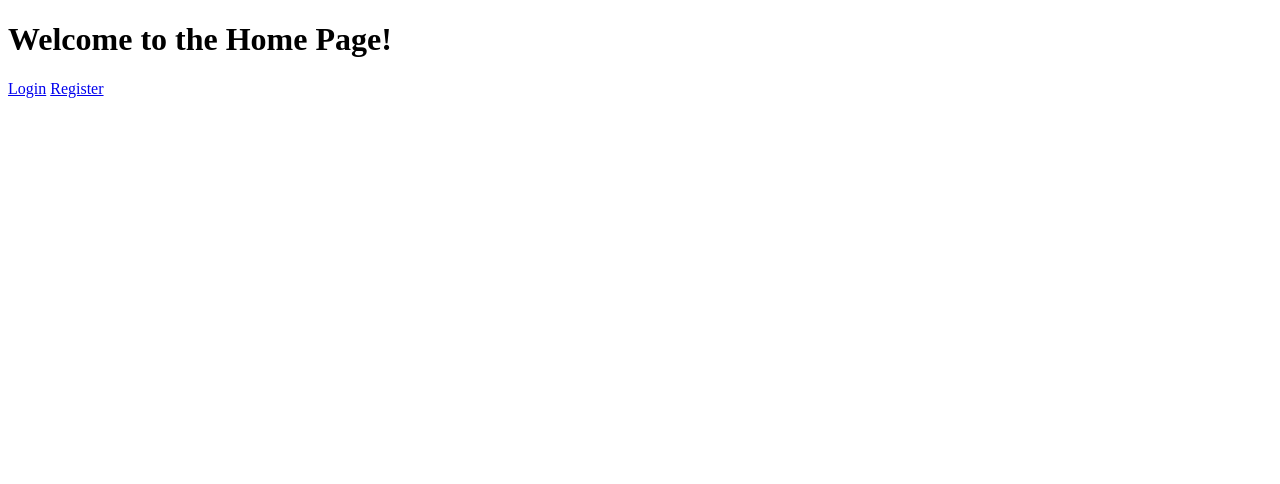
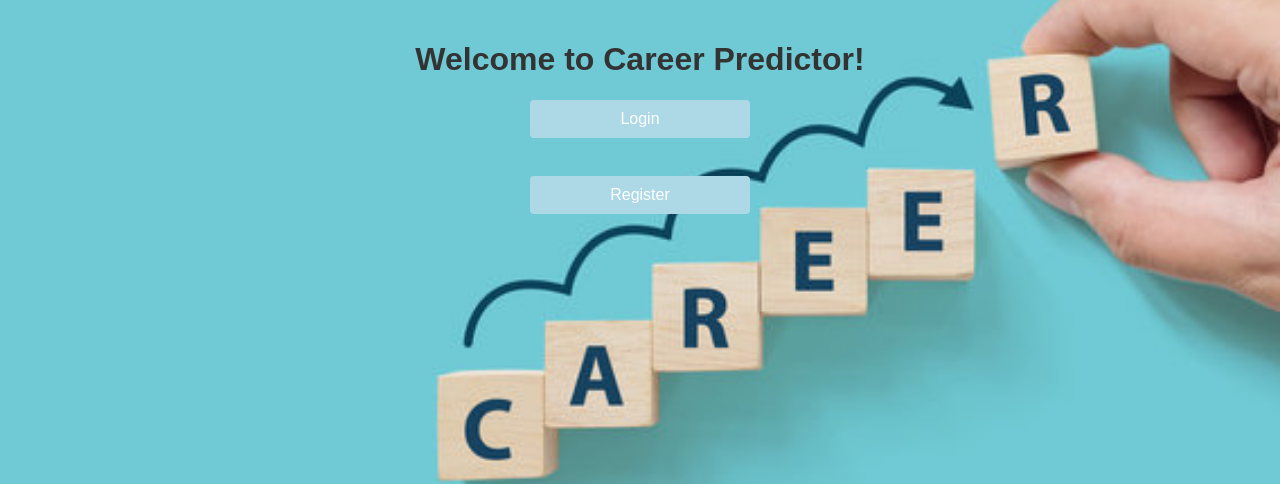
Before and after one commit to SR-Pittu/GDP, a Flask app: page / in a window 1280 px wide. Shown: the top 484 px of the page. Run offline with Flask 3, Linux system fonts and the light colour scheme.

Commit message:
Commited by vyshnavi

```diff
--- a/templates/home.html
+++ b/templates/home.html
@@ -2,11 +2,51 @@
 <html>
   <head>
     <title>Home</title>
+    <style>
+      body {
+
+      background-image: url('career1.png');
+      background-size: cover;
+      background-repeat: no-repeat;
+      background-position: center;
+      font-family: Arial, sans-serif;
+
+        font-family: Arial, sans-serif;
+        background-color:peachpuff;
+        margin: 0;
+        padding: 20px;
+      }
+
+      h1 {
+        color: #333;
+        text-align: center;
+      }
+
+      a {
+        display: block;
+        width: 200px;
+        margin: 10px auto;
+        padding: 10px;
+        text-align: center;
+        background-color:lightblue;
+        color: #fff;
+        text-decoration: none;
+        border-radius: 4px;
+        transition: background-color 0.3s;
+      }
+
+      a:hover {
+        background-color:burlywood;
+      }
+    </style>
   </head>
   <body>
-    <h1>Welcome to the Home Page!</h1>
+    <h1>Welcome to Career Predictor!</h1>
+
+
 
     <a href="/login">Login</a>
+    <br>
     <a href="/register">Register</a>
   </body>
 </html>
```
Also changed, not shown: templates/career.png (added), templates/career1.png (added).
